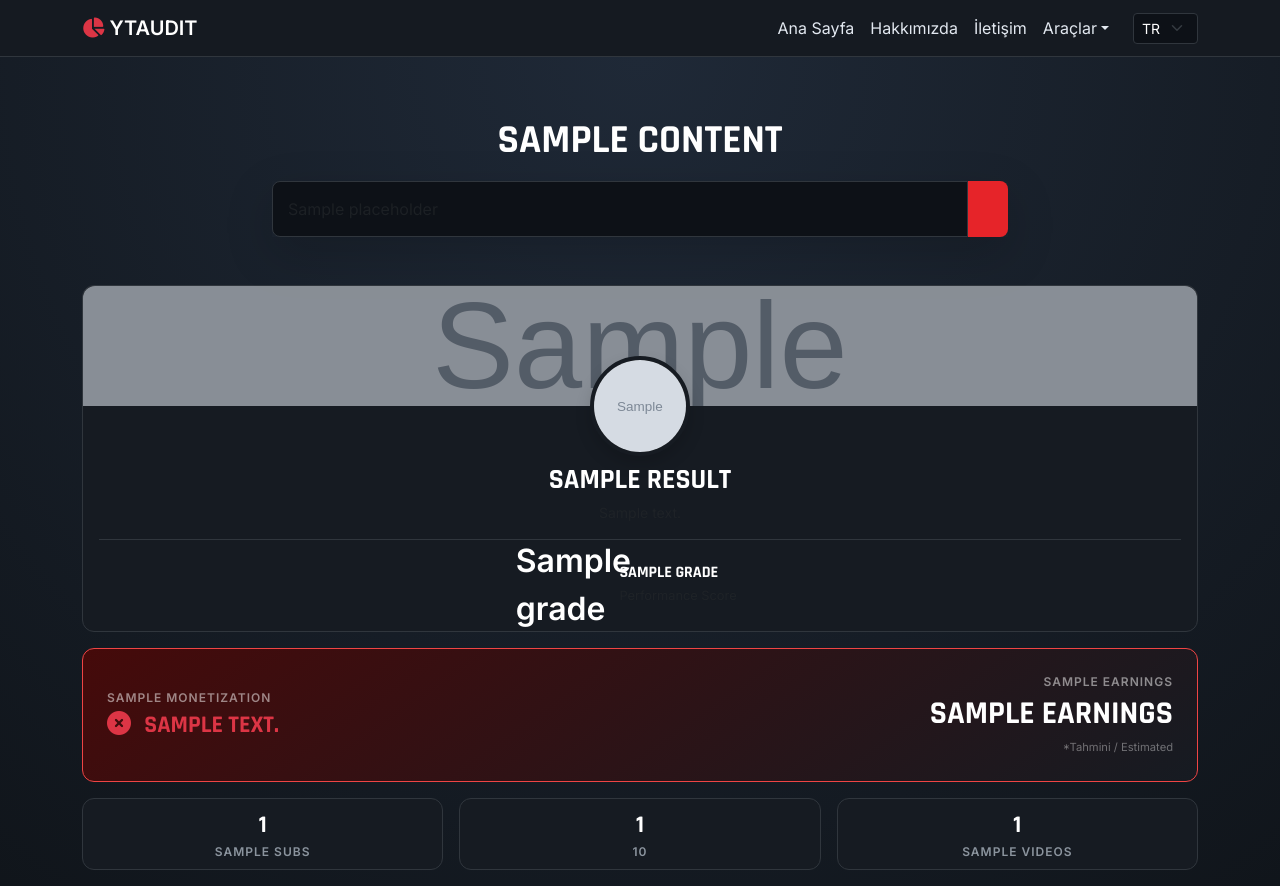
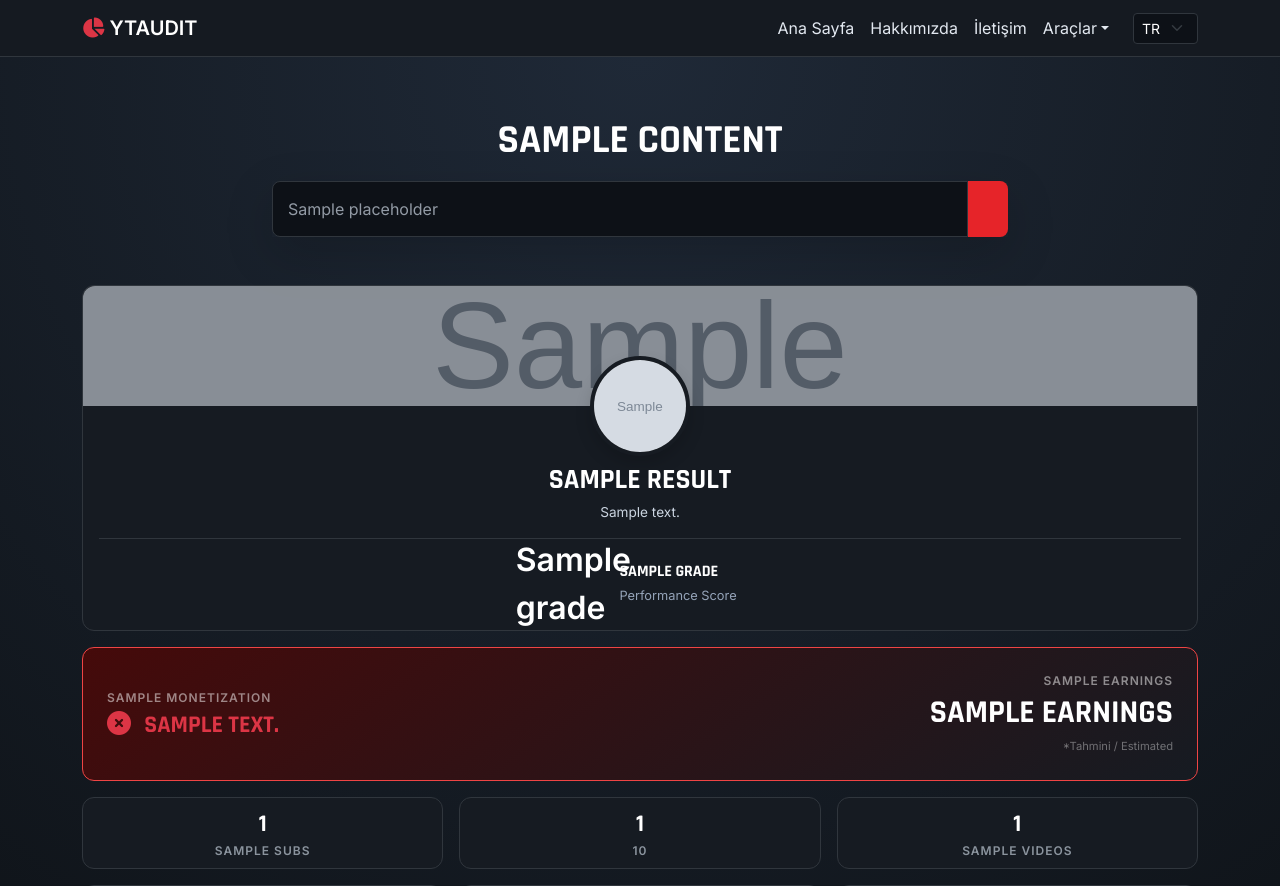
Before and after one commit to 2psgmvs86m-a11y/youtube-trend-analiz, a Flask app: template templates/index.html in a window 1280 px wide. Shown: the top 886 px of the page. Run offline with Flask 3, Linux system fonts and the light colour scheme; the template is opened without the code that fills it: most values are stand-ins (such as "Sample title", 1, 10 or a date in 2020); grey boxes marked "Sample" are stand-in pictures.

Commit message:
Update index.html

```diff
--- a/templates/index.html
+++ b/templates/index.html
@@ -12,14 +12,30 @@
         body { background-color: var(--dark-bg); color: var(--text-main); font-family: 'Inter', sans-serif; display: flex; flex-direction: column; min-height: 100vh; }
         h1, h2, h3, h4, h5, h6 { color: #ffffff !important; font-family: 'Rajdhani', sans-serif; text-transform: uppercase; }
 
+        /* OKUNABİLİRLİK DÜZELTMESİ */
+        p, span, div, li { color: #e2e8f0; } /* Genel yazılar açık gri */
+        .text-muted { color: #94a3b8 !important; opacity: 1 !important; } /* Açıklama yazıları daha okunur */
+        .small { font-size: 0.85rem; }
+
         /* Menü Ayarları */
         .navbar { background: rgba(22, 27, 34, 0.95); border-bottom: 1px solid #30363d; }
         .nav-link { color: #e2e8f0 !important; font-weight: 500; transition: color 0.3s; }
         .nav-link:hover { color: var(--accent) !important; }
 
         .hero { padding: 60px 0; background: radial-gradient(circle at top, #1f2937 0%, var(--dark-bg) 70%); flex: 1;}
-        .search-input { background: #0d1117 !important; border: 1px solid #30363d; color: #ffffff !important; padding: 15px; border-radius: 8px 0 0 8px; }
+
+        /* ARAMA KUTUSU DÜZELTMESİ */
+        .search-input {
+            background: #0d1117 !important;
+            border: 1px solid #30363d;
+            color: #ffffff !important;
+            padding: 15px;
+            border-radius: 8px 0 0 8px;
+        }
+        /* Placeholder (İpucu yazısı) Rengi - AÇIK GRİ YAPILDI */
+        .search-input::placeholder { color: #cbd5e1 !important; opacity: 0.7; }
         .btn-audit { background: var(--accent); border: none; color: white; font-weight: 700; padding: 0 20px; border-radius: 0 8px 8px 0; }
+
         .form-select { background-color: #0d1117; color: white; border: 1px solid #30363d; }
         .glass-card { background: var(--card-bg); border: 1px solid #30363d; border-radius: 12px; padding: 20px; height: 100%; }
         .channel-banner { height: 120px; width: 100%; object-fit: cover; border-radius: 12px 12px 0 0; opacity: 0.6; }
@@ -37,7 +53,6 @@
         .stat-label { font-size: 0.75rem; color: #8b949e; text-transform: uppercase; letter-spacing: 1px; font-weight: 600; }
         a { color: inherit; text-decoration: none; }
 
-        /* Footer */
         footer { background-color: #0d1117; border-top: 1px solid #30363d; padding: 40px 0; margin-top: auto; }
         .footer-link { color: #8b949e; margin: 0 10px; font-size: 0.9rem; transition: color 0.3s; }
         .footer-link:hover { color: var(--accent); }
@@ -100,7 +115,7 @@
                     <div class="profile-header">
                         <img src="{{ result.avatar }}" class="avatar-overlay shadow">
                         <h3 class="mt-2 mb-1 fw-bold text-white">{{ result.title }}</h3>
-                        <p class="text-muted mb-0 small">{{ result.desc }}</p>
+                        <p class="text-muted mb-0 small" style="color: #cbd5e1 !important;">{{ result.desc }}</p>
                     </div>
                     <div class="d-flex justify-content-center align-items-center gap-3 mt-3" style="border-top: 1px solid #30363d; padding-top: 15px;">
                         <div class="grade-box grade-{{ result.grade | replace('+','_plus') }}">{{ result.grade }}</div>
```
